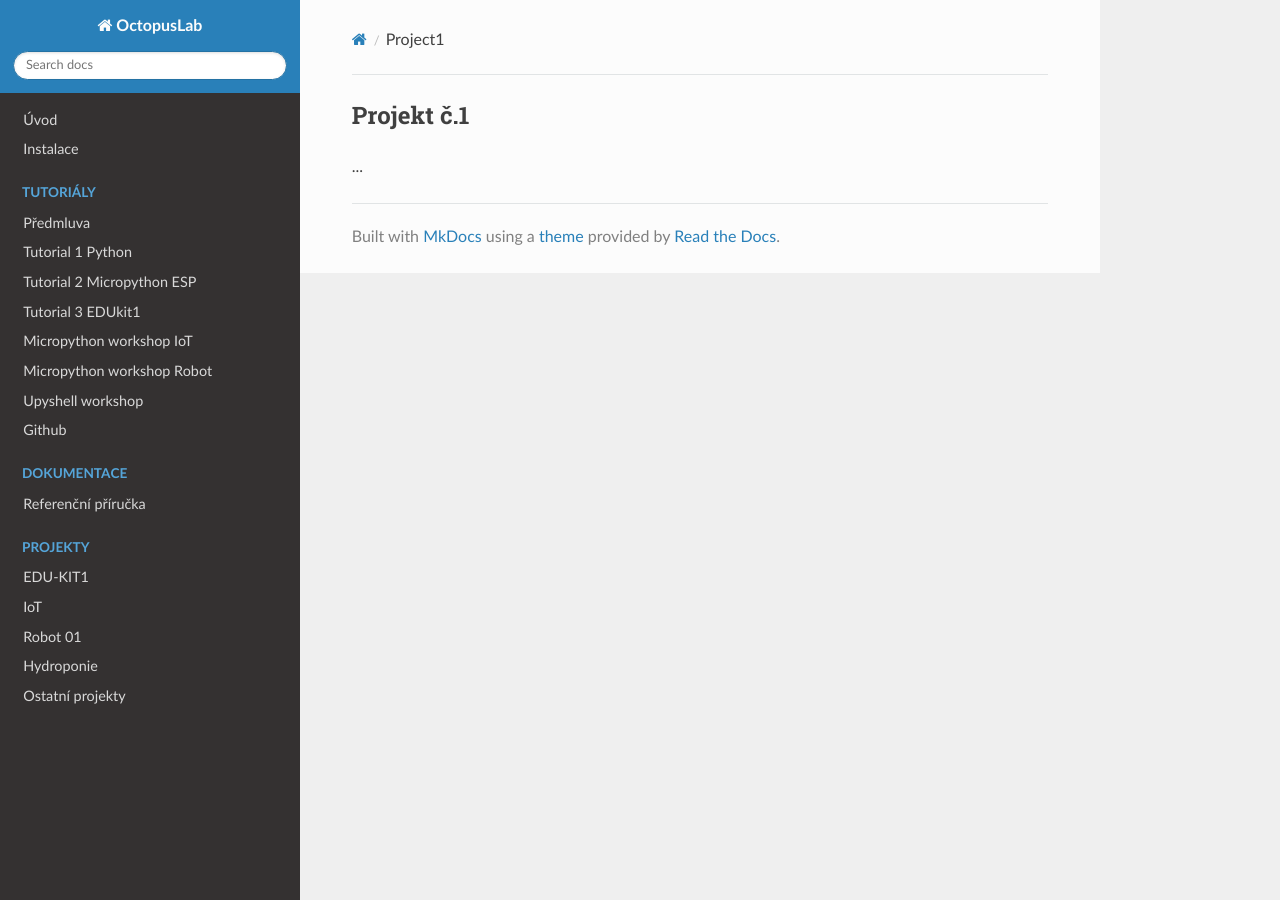
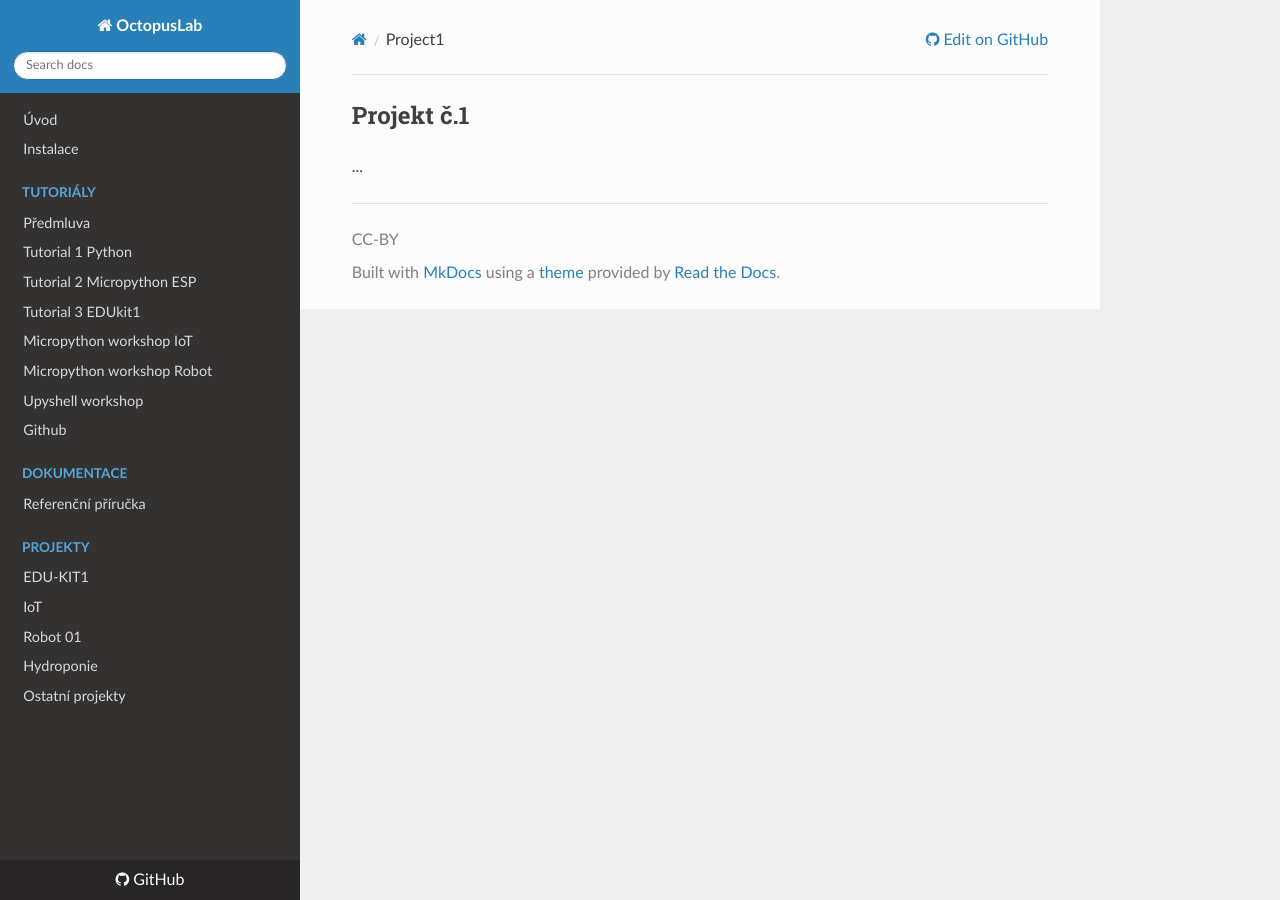
Before and after one commit to octopuslab-cz/docs_octopuslab_cz, an MkDocs documentation site: the page built from docs/project1.md, in a window 1280 px wide. Built offline with MkDocs 1.6.1, drawn with Linux system fonts in a browser that asks for light colours; nearby versions of some CDN libraries; part of the change alters nothing that is shown.

```diff
--- a/mkdocs.yml
+++ b/mkdocs.yml
@@ -1,4 +1,13 @@
 site_name: OctopusLab
+site_url: https://docs.octopuslab.cz
+repo_url: https://github.com/octopusengine/docs_octopuslab_cz
+repo_name: GitHub
+edit_uri: blob/master/docs/
+site_description: 'Python, IoT, roboti a já'
+site_author: 'OctopusLAB'
+copyright: 'CC-BY'
+google_analytics: ['UA-171553408-2', 'shop.octopuslab.cz']
+
 nav:
   - Úvod: index.md
   - Instalace: install.md
```
